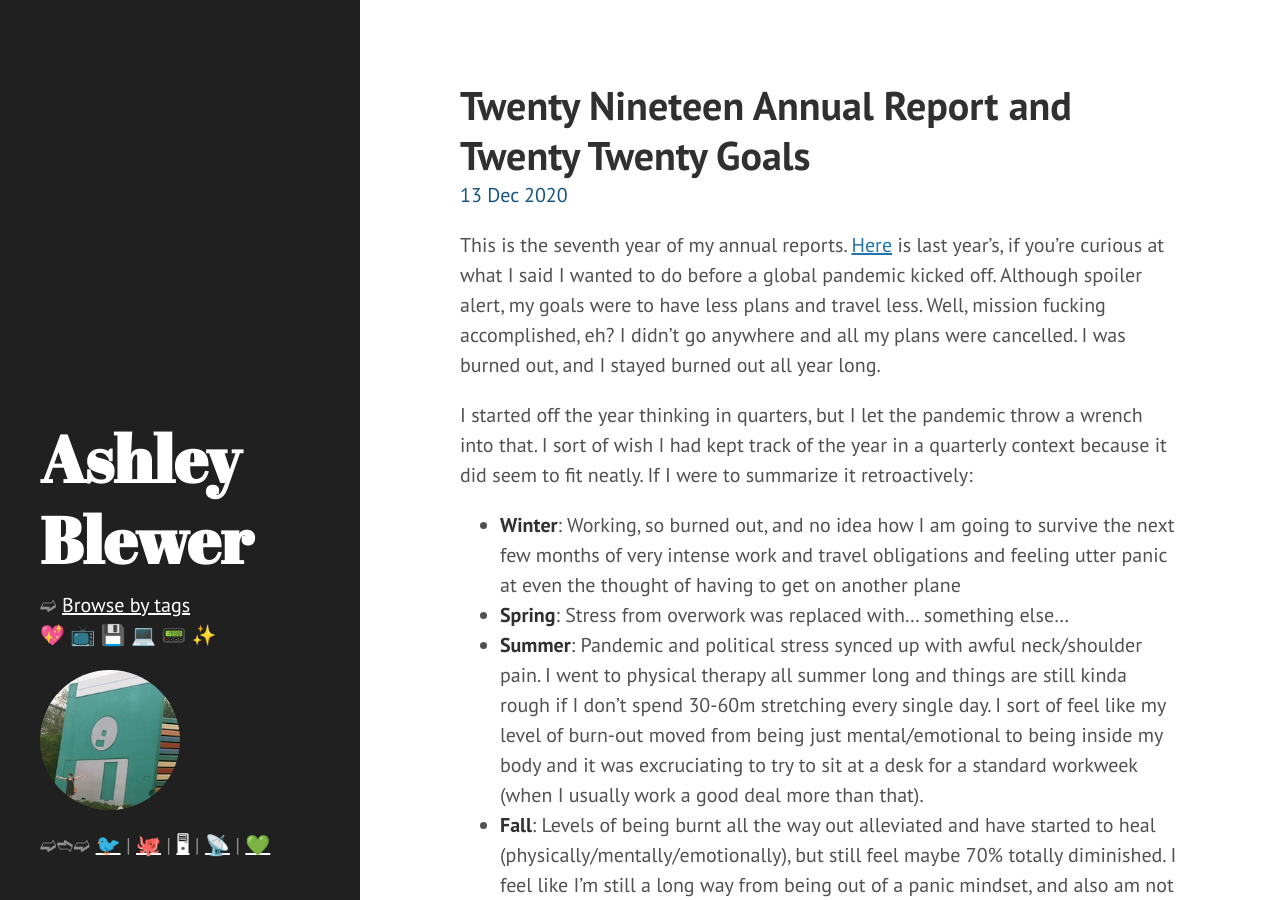
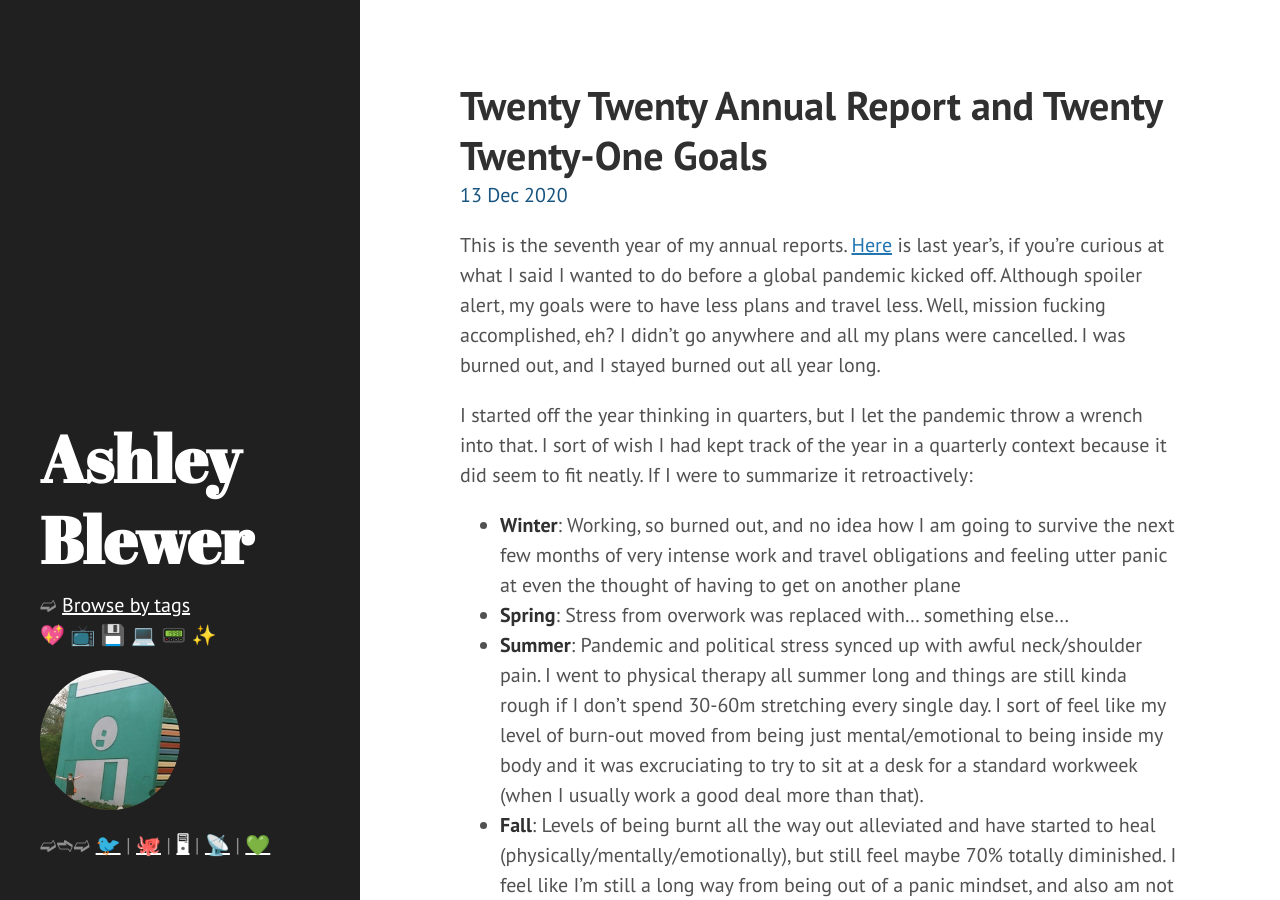
Before and after one commit to ablwr/ablwr.github.io, a Jekyll site: the page built from _posts/2020-12-13-twenty-twenty-annual-report-and-twenty-twenty-one-goals.md, in a window 1280 px wide and 900 px high. Built offline with Jekyll 4.4.1, drawn with Linux system fonts in a browser that asks for light colours.

Commit message:
Title patch thanks to the best person in the world Dragan

```diff
--- a/_posts/2020-12-13-twenty-twenty-annual-report-and-twenty-twenty-one-goals.md
+++ b/_posts/2020-12-13-twenty-twenty-annual-report-and-twenty-twenty-one-goals.md
@@ -1,6 +1,6 @@
 ---
 layout: post
-title: "Twenty Nineteen Annual Report and Twenty Twenty Goals"
+title: "Twenty Twenty Annual Report and Twenty Twenty-One Goals"
 date: 2020-12-13 07:00:00 -0500
 tags: [annual report]
 ---
```
